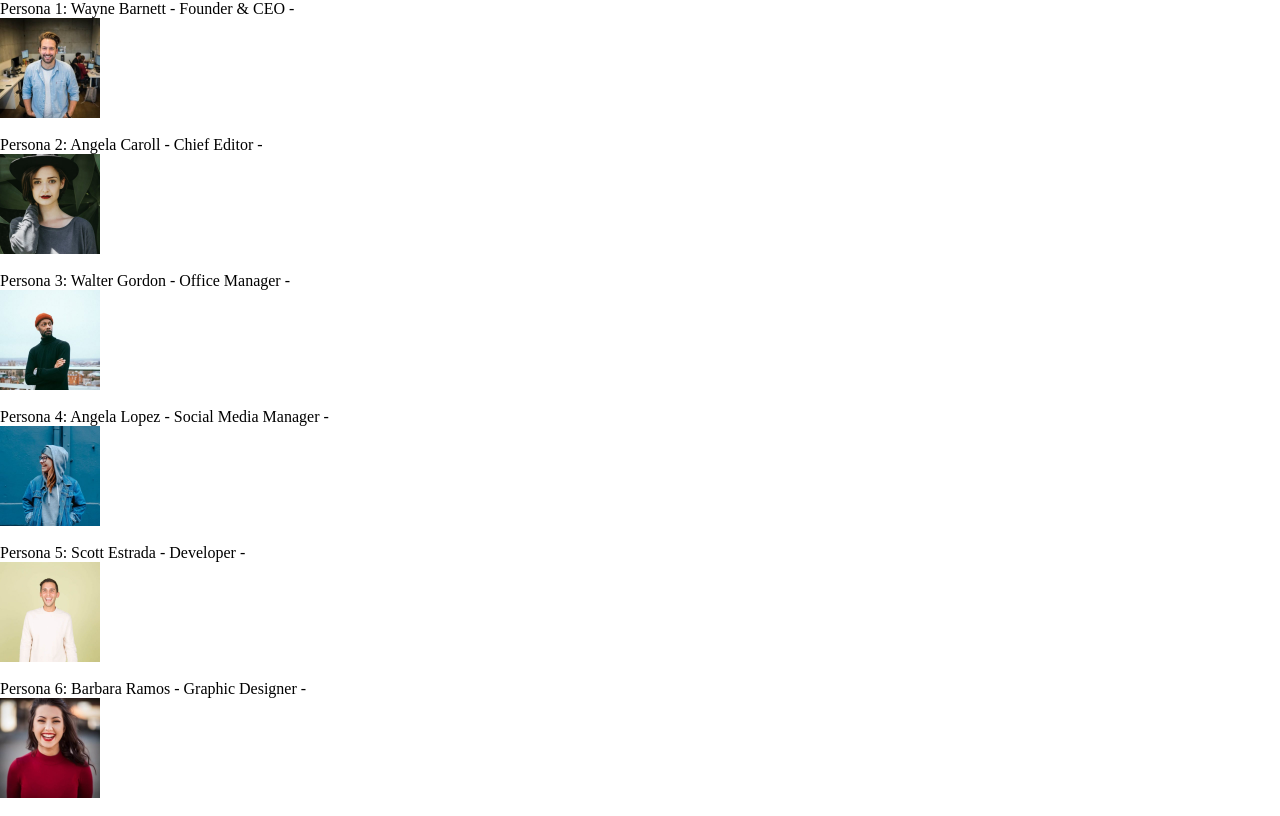
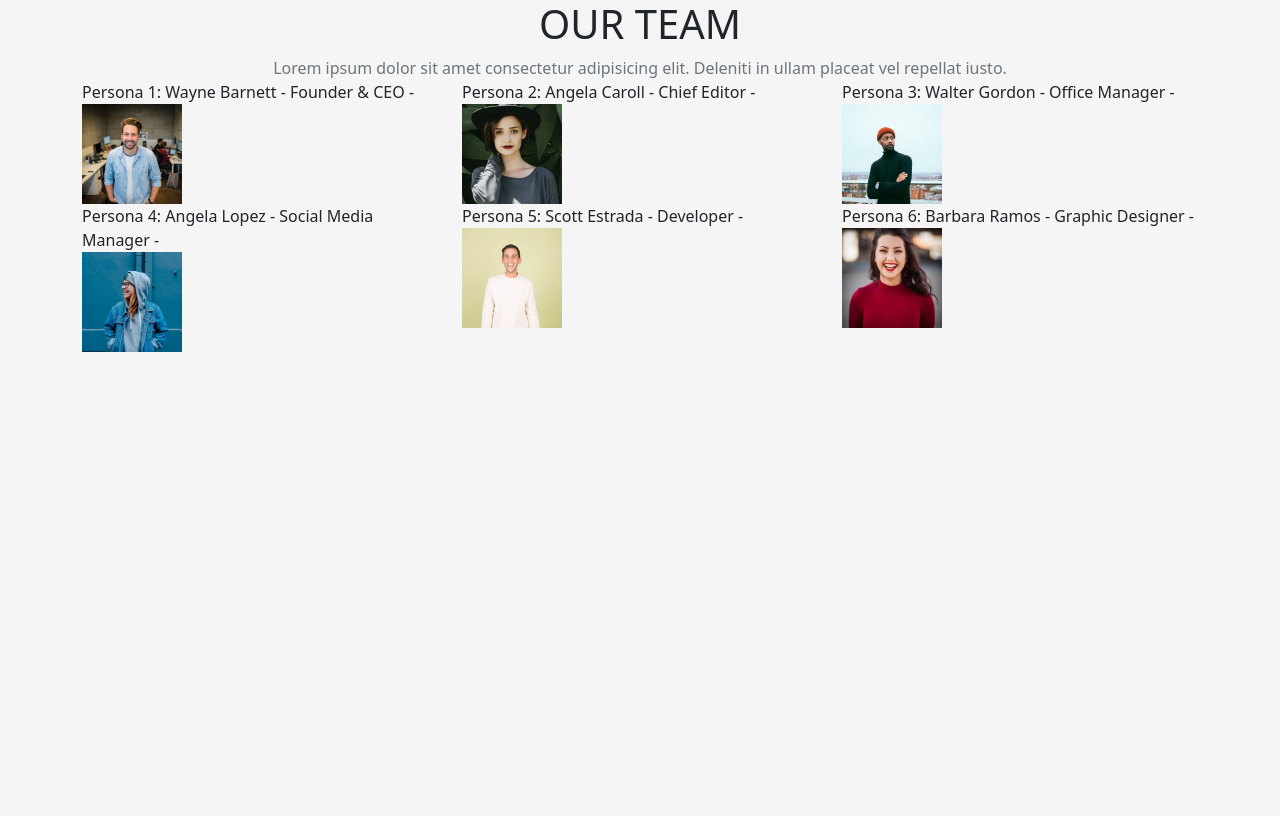
Before and after one commit to AndreSoffiantini/js-our-team, a plain HTML site: page index.html in a window 1280 px wide. Drawn offline with nearby package versions, Linux system fonts and the light colour scheme.

Commit message:
Bonus 2, add base layout

```diff
--- /dev/null
+++ b/assets/css/style.css
@@ -0,0 +1,15 @@
+* {
+    margin: 0;
+    padding: 0;
+    box-sizing: border-box;
+}
+
+body {
+    background-color: whitesmoke;
+}
+
+.person_img {
+    height: 100px;
+    aspect-ratio: 1;
+    background-size: cover;
+}
--- a/assets/js/main.js
+++ b/assets/js/main.js
@@ -30,6 +30,8 @@ const team = [{
     },
 ];
 
+const teamSection = document.getElementById("teamSection");
+
 /* MILESTONE 1:
 stampare su console le informazioni di nome, ruolo e la stringa della foto */
 
@@ -56,8 +58,9 @@ for (let index in team) {
 
     let personSection = document.createElement("div");
     // let personInfo = personSection.innerHTML; non funziona, non è reattiva!
+    personSection.classList.add("col");
 
-    document.body.appendChild(personSection);
+    teamSection.appendChild(personSection);
 
     personSection.innerHTML = `Persona ${Number(index) + 1}: `;
 
@@ -69,7 +72,7 @@ for (let index in team) {
         } else {
             // BONUS 1: trasformare la stringa foto in una immagine effettiva
             let personImg = document.createElement("div");
-            personImg.classList.add("person-img");
+            personImg.classList.add("person_img");
             personImg.style.backgroundImage = `url(./assets/img/${team[index][key]})`;
             personSection.appendChild(personImg);
         }
--- a/index.html
+++ b/index.html
@@ -7,24 +7,30 @@
     <meta name="viewport" content="width=device-width, initial-scale=1.0">
     <title>Our team</title>
 
-    <style>
-        * {
-            margin: 0;
-            padding: 0;
-            box-sizing: border-box;
-        }
-
-        .person-img {
-            height: 100px;
-            aspect-ratio: 1;
-            background-size: cover;
-        }
-    </style>
+    <link href="https://cdn.jsdelivr.net/npm/bootstrap@5.1.3/dist/css/bootstrap.min.css" rel="stylesheet" integrity="sha384-1BmE4kWBq78iYhFldvKuhfTAU6auU8tT94WrHftjDbrCEXSU1oBoqyl2QvZ6jIW3" crossorigin="anonymous">
+    <link rel="stylesheet" href="./assets/css/style.css">
 </head>
 
 <body>
 
+    <header id="site_header" class="text-center">
+        <h1 class="text-uppercase">Our Team</h1>
+        <div class="text-secondary">Lorem ipsum dolor sit amet consectetur adipisicing elit. Deleniti in ullam placeat vel repellat iusto.</div>
+    </header>
+    <!-- /#site_header -->
 
+    <main id="site_main">
+        <div class="container">
+            <div id="teamSection" class="row row-cols-3">
+
+            </div>
+        </div>
+    </main>
+    <!-- /#site_main -->
+
+
+
+    <script src="https://cdn.jsdelivr.net/npm/bootstrap@5.1.3/dist/js/bootstrap.bundle.min.js" integrity="sha384-ka7Sk0Gln4gmtz2MlQnikT1wXgYsOg+OMhuP+IlRH9sENBO0LRn5q+8nbTov4+1p" crossorigin="anonymous"></script>
     <script src="./assets/js/main.js"></script>
 </body>
 
```
